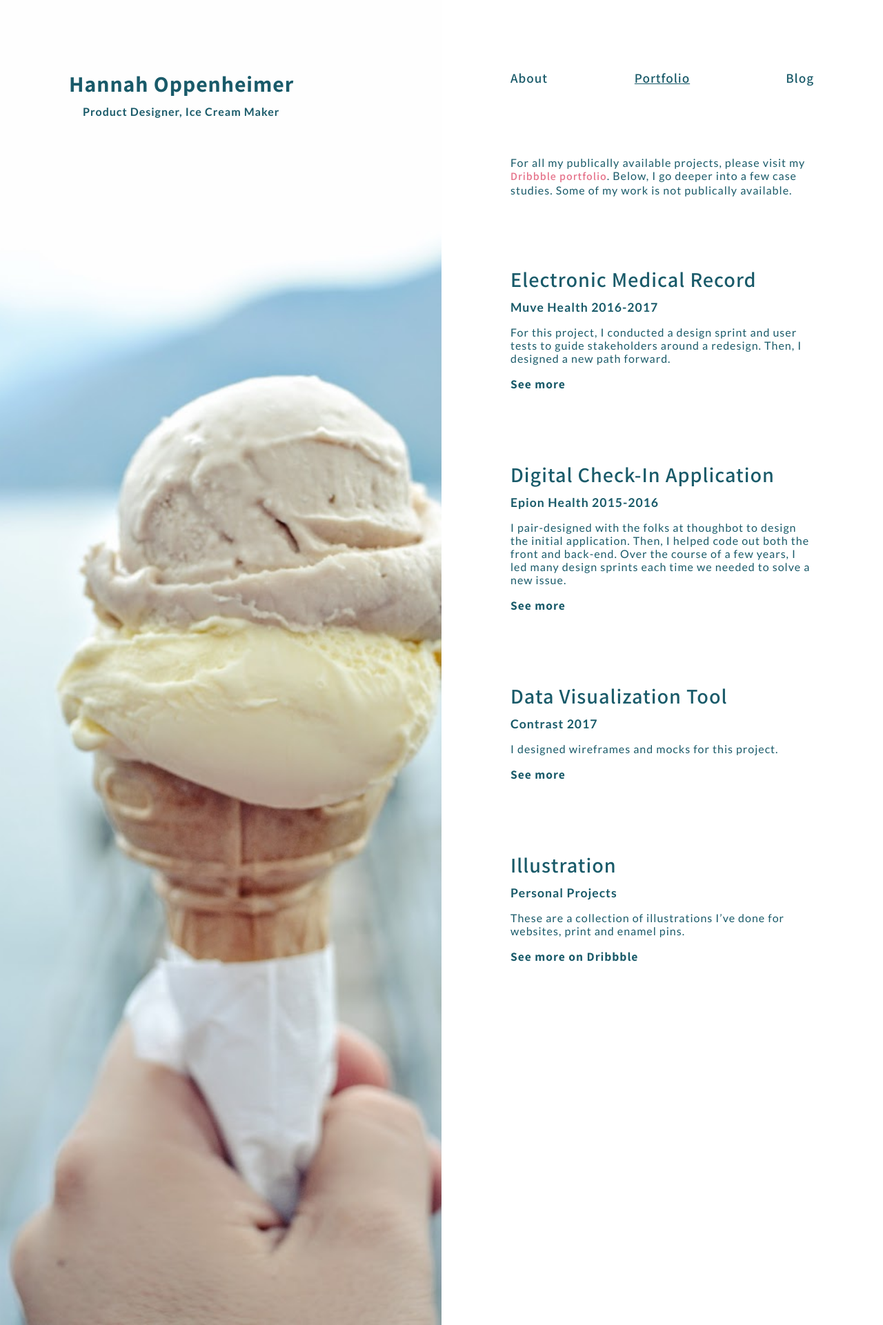
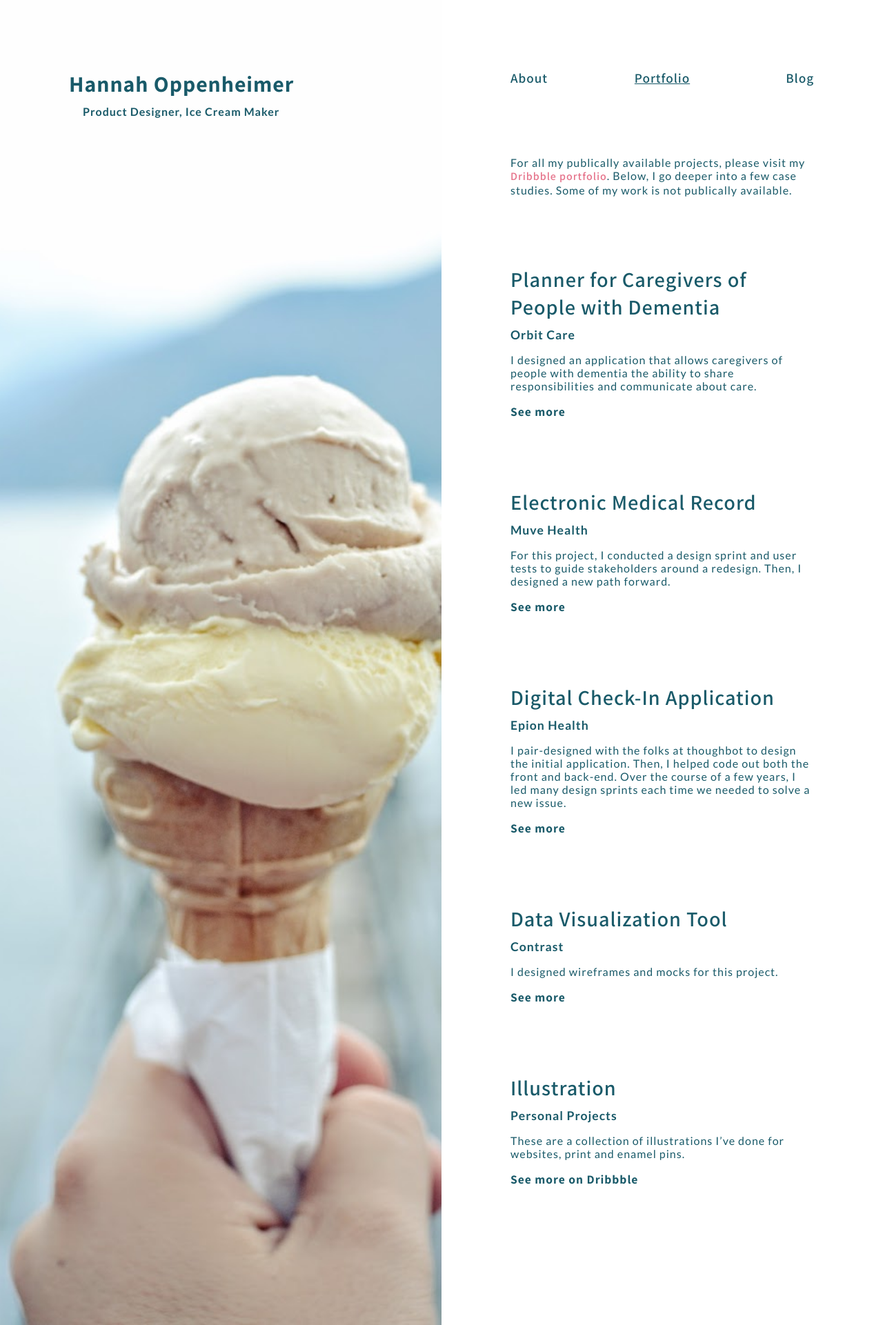
Before and after one commit to hannahhearth/hannahhearth.github.io, a Jekyll site: the page built from portfolio/index.html, in a window 1280 px wide. Shown: the whole page at 69% size. Built offline with Jekyll 4.4.1, drawn with Linux system fonts in a browser that asks for light colours; a script that is not in the unit is left out.

```diff
--- a/_sass/_typography.scss
+++ b/_sass/_typography.scss
@@ -100,3 +100,8 @@
   padding-right: 5px;
   white-space: nowrap;
 }
+
+.quote {
+  font-style: italic;
+  padding-left: $small-padding;
+}
--- a/portfolio/contrast.html
+++ b/portfolio/contrast.html
@@ -4,7 +4,7 @@
 
 <section>
   <h2 class="item-title">Data Visualization Tool</h2>
-  <h3 class="item-subtitle">Contrast 2017</h3>
+  <h3 class="item-subtitle">Contrast</h3>
 </section>
 
 <img src="/assets/images/contrast/contrast_1.png" />
--- a/portfolio/epion.html
+++ b/portfolio/epion.html
@@ -5,7 +5,7 @@
 
 <section>
   <h2 class="item-title">Digital Check-In Application</h2>
-  <h3 class="item-subtitle">Epion Health 2015-2016</h3>
+  <h3 class="item-subtitle">Epion Health</h3>
 </section>
 
 <img src="/assets/images/epion/epion_full.png" />
--- a/portfolio/index.html
+++ b/portfolio/index.html
@@ -10,8 +10,17 @@
 </div>
 
 <div class="item">
+  <a href="./orbit-care"><h2 class="item-title">Planner for Caregivers of
+      People with Dementia</h2></a>
+  <h3 class="item-subtitle">Orbit Care</h3>
+  <p>I designed an application that allows caregivers of people with dementia
+  the ability to share responsibilities and communicate about care.</p>
+  <a class="item-link" href="./orbit-care">See more</a>
+</div>
+
+<div class="item">
   <a href="./muve"><h2 class="item-title">Electronic Medical Record</h2></a>
-  <h3 class="item-subtitle">Muve Health 2016-2017</h3>
+  <h3 class="item-subtitle">Muve Health</h3>
   <p>For this project, I conducted a design sprint and user tests to guide
   stakeholders around a redesign. Then, I designed a new path forward.</p>
   <a class="item-link" href="./muve">See more</a>
@@ -19,7 +28,7 @@
 
 <div class="item">
   <a href="./epion"><h2 class="item-title">Digital Check-In Application</h2></a>
-  <h3 class="item-subtitle">Epion Health 2015-2016</h3>
+  <h3 class="item-subtitle">Epion Health</h3>
   <p>I pair-designed with the folks at thoughbot to design the initial
   application. Then, I helped code out both the front and back-end. Over the
   course of a few years, I led many design sprints each time we needed to
@@ -29,7 +38,7 @@
 
 <div class="item">
   <a href="./contrast"><h2 class="item-title">Data Visualization Tool</h2></a>
-  <h3 class="item-subtitle">Contrast 2017</h3>
+  <h3 class="item-subtitle">Contrast</h3>
   <p>I designed wireframes and mocks for this project.</p>
   <a class="item-link"href="./contrast">See more</a>
 </div>
--- a/portfolio/muve.html
+++ b/portfolio/muve.html
@@ -4,7 +4,7 @@
 
 <section>
   <h2 class="item-title">Electronic Medical Record</h2>
-  <h3 class="item-subtitle">Muve Health 2016-2017</h3>
+  <h3 class="item-subtitle">Muve Health</h3>
 </section>
 
 <img src="/assets/images/muve/new-app.png" />
```
Also changed, not shown: portfolio/orbit-care.html (added, +97 -0 lines), assets/images/orbit-care/build-gif.gif (added), assets/images/orbit-care/orbit-care-1.png (added), assets/images/orbit-care/orbit-care-2.png (added), assets/images/orbit-care/orbit-care-3.png (added), assets/images/orbit-care/orbit-care-4.png (added), assets/images/orbit-care/orbit-care-wireframes.png (added).
